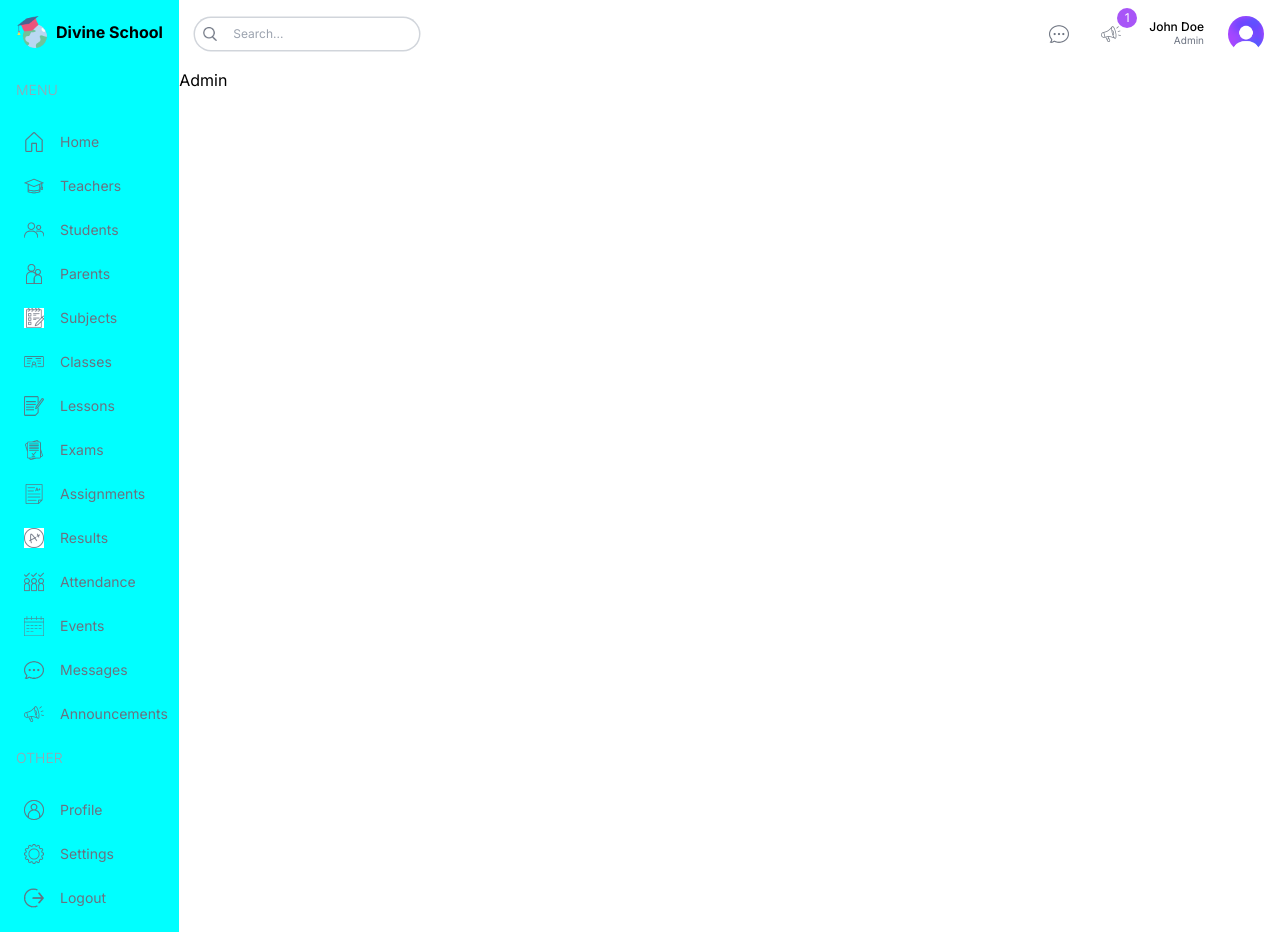
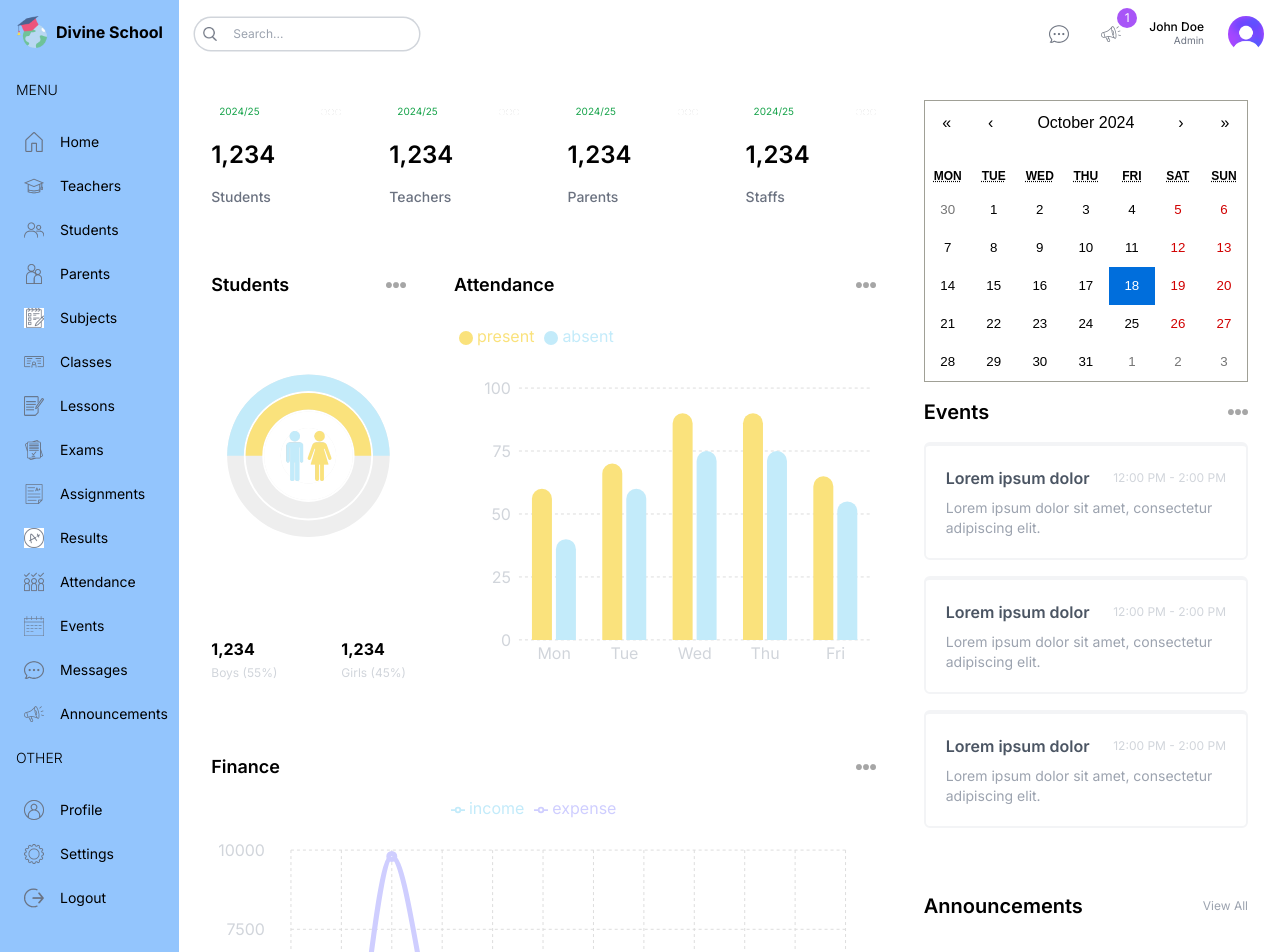
Before and after one commit to Surya-KF/SchoolManagementDashBoard, a Next.js app in the folder Frontend/: page /admin in a window 1280 px wide. Shown: the top 952 px of the page. Built offline with nearby package versions, Linux system fonts and the light colour scheme.

Commit message:
Completion of AdminPage.

```diff
--- a/Frontend/src/app/(dashboard)/admin/page.tsx
+++ b/Frontend/src/app/(dashboard)/admin/page.tsx
@@ -1,9 +1,45 @@
+import Announcements from "@/components/Announcements";
+import AttendanceChart from "@/components/AttendanceChart";
+import CountChart from "@/components/CountChart";
+import EventCalendar from "@/components/EventCalendar";
+import FinanceChart from "@/components/FinanceChart";
+import UserCard from "@/components/UserCard";
+
 const AdminPage = () => {
-    return (
-        <div className="">Admin</div>
-    )
-
-
-}
+  return (
+    <div className="p-4 flex gap-4 flex-col md:flex-row">
+      {/* LEFT */}
+      <div className="w-full lg:w-2/3 flex flex-col gap-8">
+        {/* USER CARDS */}
+        <div className="flex gap-4 justify-between flex-wrap">
+          <UserCard type="student" />
+          <UserCard type="teacher" />
+          <UserCard type="parent" />
+          <UserCard type="staff" />
+        </div>
+        {/* MIDDLE CHARTS */}
+        <div className="flex gap-4 flex-col lg:flex-row">
+          {/* COUNT CHART */}
+          <div className="w-full lg:w-1/3 h-[450px]">
+            <CountChart />
+          </div>
+          {/* ATTENDANCE CHART */}
+          <div className="w-full lg:w-2/3 h-[450px]">
+            <AttendanceChart />
+          </div>
+        </div>
+        {/* BOTTOM CHART */}
+        <div className="w-full h-[500px]">
+          <FinanceChart />
+        </div>
+      </div>
+      {/* RIGHT */}
+      <div className="w-full lg:w-1/3 flex flex-col gap-8">
+        <EventCalendar />
+        <Announcements/>
+      </div>
+    </div>
+  );
+};
 
 export default AdminPage;
--- a/Frontend/src/app/(dashboard)/layout.tsx
+++ b/Frontend/src/app/(dashboard)/layout.tsx
@@ -11,7 +11,7 @@
   return (
     <div className="h-fit flex">
       {/* LEFT */}
-      <div className="w-[14%] md:w-[8%] lg:w-[16%] xl:w-[14%] bg-[cyan] p-4">
+      <div className="w-[14%] md:w-[8%] lg:w-[16%] xl:w-[14%] bg-blue-300 p-4">
         <Link
           href="/"
           className="flex items-center justify-center lg:justify-start gap-2"
--- a/Frontend/src/app/page.tsx
+++ b/Frontend/src/app/page.tsx
@@ -21,7 +21,7 @@
               <li><Link href="/contact" className="hover:text-yellow-300 transition-colors duration-200">Parent</Link></li>
             </ul>
           </nav>
-        </div>=
+        </div>
       </header>
 
       <main className="flex-grow">
--- /dev/null
+++ b/Frontend/src/components/AttendanceChart.tsx
@@ -0,0 +1,86 @@
+"use client";
+import Image from "next/image";
+import {
+  BarChart,
+  Bar,
+  Rectangle,
+  XAxis,
+  YAxis,
+  CartesianGrid,
+  Tooltip,
+  Legend,
+  ResponsiveContainer,
+} from "recharts";
+
+const data = [
+  {
+    name: "Mon",
+    present: 60,
+    absent: 40,
+  },
+  {
+    name: "Tue",
+    present: 70,
+    absent: 60,
+  },
+  {
+    name: "Wed",
+    present: 90,
+    absent: 75,
+  },
+  {
+    name: "Thu",
+    present: 90,
+    absent: 75,
+  },
+  {
+    name: "Fri",
+    present: 65,
+    absent: 55,
+  },
+];
+
+const AttendanceChart = () => {
+  return (
+    <div className="bg-white rounded-lg p-4 h-full">
+      <div className="flex justify-between items-center">
+        <h1 className="text-lg font-semibold">Attendance</h1>
+        <Image src="/moreDark.png" alt="" width={20} height={20} />
+      </div>
+      <ResponsiveContainer width="100%" height="90%">
+        <BarChart width={500} height={300} data={data} barSize={20}>
+          <CartesianGrid strokeDasharray="3 3" vertical={false} stroke="#ddd" />
+          <XAxis
+            dataKey="name"
+            axisLine={false}
+            tick={{ fill: "#d1d5db" }}
+            tickLine={false}
+          />
+          <YAxis axisLine={false} tick={{ fill: "#d1d5db" }} tickLine={false} />
+          <Tooltip
+            contentStyle={{ borderRadius: "10px", borderColor: "lightgray" }}
+          />
+          <Legend
+            align="left"
+            verticalAlign="top"
+            wrapperStyle={{ paddingTop: "20px", paddingBottom: "40px" }}
+          />
+          <Bar
+            dataKey="present"
+            fill="#FAE27C"
+            legendType="circle"
+            radius={[10, 10, 0, 0]}
+          />
+          <Bar
+            dataKey="absent"
+            fill="#C3EBFA"
+            legendType="circle"
+            radius={[10, 10, 0, 0]}
+          />
+        </BarChart>
+      </ResponsiveContainer>
+    </div>
+  );
+};
+
+export default AttendanceChart;
--- /dev/null
+++ b/Frontend/src/components/CountChart.tsx
@@ -0,0 +1,75 @@
+"use client";
+import Image from "next/image";
+import {
+  RadialBarChart,
+  RadialBar,
+  Legend,
+  ResponsiveContainer,
+} from "recharts";
+
+const data = [
+  {
+    name: "Total",
+    count: 106,
+    fill: "white",
+  },
+  {
+    name: "Girls",
+    count: 53,
+    fill: "#FAE27C",
+  },
+  {
+    name: "Boys",
+    count: 53,
+    fill: "#C3EBFA",
+  },
+];
+
+const CountChart = () => {
+  return (
+    <div className="bg-white rounded-xl w-full h-full p-4">
+      {/* TITLE */}
+      <div className="flex justify-between items-center">
+        <h1 className="text-lg font-semibold">Students</h1>
+        <Image src="/moreDark.png" alt="" width={20} height={20} />
+      </div>
+      {/* CHART */}
+      <div className="relative w-full h-[75%]">
+        <ResponsiveContainer>
+          <RadialBarChart
+            cx="50%"
+            cy="50%"
+            innerRadius="40%"
+            outerRadius="100%"
+            barSize={32}
+            data={data}
+          >
+            <RadialBar background dataKey="count" />
+          </RadialBarChart>
+        </ResponsiveContainer>
+        <Image
+          src="/maleFemale.png"
+          alt=""
+          width={50}
+          height={50}
+          className="absolute top-1/2 left-1/2 -translate-x-1/2 -translate-y-1/2"
+        />
+      </div>
+      {/* BOTTOM */}
+      <div className="flex justify-center gap-16">
+        <div className="flex flex-col gap-1">
+          <div className="w-5 h-5 bg-lamaSky rounded-full" />
+          <h1 className="font-bold">1,234</h1>
+          <h2 className="text-xs text-gray-300">Boys (55%)</h2>
+        </div>
+        <div className="flex flex-col gap-1">
+          <div className="w-5 h-5 bg-lamaYellow rounded-full" />
+          <h1 className="font-bold">1,234</h1>
+          <h2 className="text-xs text-gray-300">Girls (45%)</h2>
+        </div>
+      </div>
+    </div>
+  );
+};
+
+export default CountChart;
--- /dev/null
+++ b/Frontend/src/components/EventCalendar.tsx
@@ -0,0 +1,62 @@
+"use client";
+
+import Image from "next/image";
+import { useState } from "react";
+import Calendar from "react-calendar";
+import "react-calendar/dist/Calendar.css";
+
+type ValuePiece = Date | null;
+
+type Value = ValuePiece | [ValuePiece, ValuePiece];
+
+// TEMPORARY
+const events = [
+  {
+    id: 1,
+    title: "Lorem ipsum dolor",
+    time: "12:00 PM - 2:00 PM",
+    description: "Lorem ipsum dolor sit amet, consectetur adipiscing elit.",
+  },
+  {
+    id: 2,
+    title: "Lorem ipsum dolor",
+    time: "12:00 PM - 2:00 PM",
+    description: "Lorem ipsum dolor sit amet, consectetur adipiscing elit.",
+  },
+  {
+    id: 3,
+    title: "Lorem ipsum dolor",
+    time: "12:00 PM - 2:00 PM",
+    description: "Lorem ipsum dolor sit amet, consectetur adipiscing elit.",
+  },
+];
+
+const EventCalendar = () => {
+  const [value, onChange] = useState<Value>(new Date());
+
+  return (
+    <div className="bg-white p-4 rounded-md">
+      <Calendar onChange={onChange} value={value} />
+      <div className="flex items-center justify-between">
+        <h1 className="text-xl font-semibold my-4">Events</h1>
+        <Image src="/moreDark.png" alt="" width={20} height={20} />
+      </div>
+      <div className="flex flex-col gap-4">
+        {events.map((event) => (
+          <div
+            className="p-5 rounded-md border-2 border-gray-100 border-t-4 odd:border-t-lamaSky even:border-t-lamaPurple"
+            key={event.id}
+          >
+            <div className="flex items-center justify-between">
+              <h1 className="font-semibold text-gray-600">{event.title}</h1>
+              <span className="text-gray-300 text-xs">{event.time}</span>
+            </div>
+            <p className="mt-2 text-gray-400 text-sm">{event.description}</p>
+          </div>
+        ))}
+      </div>
+    </div>
+  );
+};
+
+export default EventCalendar;
--- /dev/null
+++ b/Frontend/src/components/FinanceChart.tsx
@@ -0,0 +1,125 @@
+"use client";
+
+import Image from "next/image";
+import {
+  LineChart,
+  Line,
+  XAxis,
+  YAxis,
+  CartesianGrid,
+  Tooltip,
+  Legend,
+  ResponsiveContainer,
+} from "recharts";
+
+const data = [
+  {
+    name: "Jan",
+    income: 4000,
+    expense: 2400,
+  },
+  {
+    name: "Feb",
+    income: 3000,
+    expense: 1398,
+  },
+  {
+    name: "Mar",
+    income: 2000,
+    expense: 9800,
+  },
+  {
+    name: "Apr",
+    income: 2780,
+    expense: 3908,
+  },
+  {
+    name: "May",
+    income: 1890,
+    expense: 4800,
+  },
+  {
+    name: "Jun",
+    income: 2390,
+    expense: 3800,
+  },
+  {
+    name: "Jul",
+    income: 3490,
+    expense: 4300,
+  },
+  {
+    name: "Aug",
+    income: 3490,
+    expense: 4300,
+  },
+  {
+    name: "Sep",
+    income: 3490,
+    expense: 4300,
+  },
+  {
+    name: "Oct",
+    income: 3490,
+    expense: 4300,
+  },
+  {
+    name: "Nov",
+    income: 3490,
+    expense: 4300,
+  },
+  {
+    name: "Dec",
+    income: 3490,
+    expense: 4300,
+  },
+];
+
+const FinanceChart = () => {
+  return (
+    <div className="bg-white rounded-xl w-full h-full p-4">
+      <div className="flex justify-between items-center">
+        <h1 className="text-lg font-semibold">Finance</h1>
+        <Image src="/moreDark.png" alt="" width={20} height={20} />
+      </div>
+      <ResponsiveContainer width="100%" height="90%">
+        <LineChart
+          width={500}
+          height={300}
+          data={data}
+          margin={{
+            top: 5,
+            right: 30,
+            left: 20,
+            bottom: 5,
+          }}
+        >
+          <CartesianGrid strokeDasharray="3 3" stroke="#ddd" />
+          <XAxis
+            dataKey="name"
+            axisLine={false}
+            tick={{ fill: "#d1d5db" }}
+            tickLine={false}
+            tickMargin={10}
+          />
+          <YAxis axisLine={false} tick={{ fill: "#d1d5db" }} tickLine={false}  tickMargin={20}/>
+          <Tooltip />
+          <Legend
+            align="center"
+            verticalAlign="top"
+            wrapperStyle={{ paddingTop: "10px", paddingBottom: "30px" }}
+          />
+          <Line
+            type="monotone"
+            dataKey="income"
+            stroke="#C3EBFA"
+            strokeWidth={5}
+          />
+          <Line type="monotone" dataKey="expense" stroke="#CFCEFF" strokeWidth={5}/>
+        </LineChart>
+      </ResponsiveContainer>
+    </div>
+  );
+};
+
+export default FinanceChart;
--- a/Frontend/src/components/Menu.tsx
+++ b/Frontend/src/components/Menu.tsx
@@ -122,7 +122,7 @@
     <div className="mt-4 text-sm">
       {menuItems.map((i) => (
         <div className="flex flex-col gap-2" key={i.title}>
-          <span className="hidden lg:block text-gray-400 font-light my-4">
+          <span className="hidden lg:block text-black font-light my-4">
             {i.title}
           </span>
           {i.items.map((item) => {
@@ -131,7 +131,7 @@
                 <Link
                   href={item.href}
                   key={item.label}
-                  className="flex items-center justify-center lg:justify-start gap-4 text-gray-500 py-2 md:px-2 rounded-md hover:bg-lamaSkyLight"
+                  className="flex items-center justify-center lg:justify-start gap-4 text-black py-2 md:px-2 rounded-md hover:bg-lamaSkyLight"
                 >
                   <Image src={item.icon} alt="" width={20} height={20} />
                   <span className="hidden lg:block">{item.label}</span>
--- /dev/null
+++ b/Frontend/src/components/UserCard.tsx
@@ -0,0 +1,18 @@
+import Image from "next/image";
+
+const UserCard = ({ type }: { type: string }) => {
+  return (
+    <div className="rounded-2xl odd:bg-lamaPurple even:bg-lamaYellow p-4 flex-1 min-w-[130px]">
+      <div className="flex justify-between items-center">
+        <span className="text-[10px] bg-white px-2 py-1 rounded-full text-green-600">
+          2024/25
+        </span>
+        <Image src="/more.png" alt="" width={20} height={20} />
+      </div>
+      <h1 className="text-2xl font-semibold my-4">1,234</h1>
+      <h2 className="capitalize text-sm font-medium text-gray-500">{type}s</h2>
+    </div>
+  );
+};
+
+export default UserCard;
```
Also changed, not shown: Frontend/package.json (+6 -4 lines), Frontend/src/components/Announcements.tsx (renamed from Frontend/src/components/Announcemnts.tsx), 1 other file (tests, documents, lock files or other folders).
